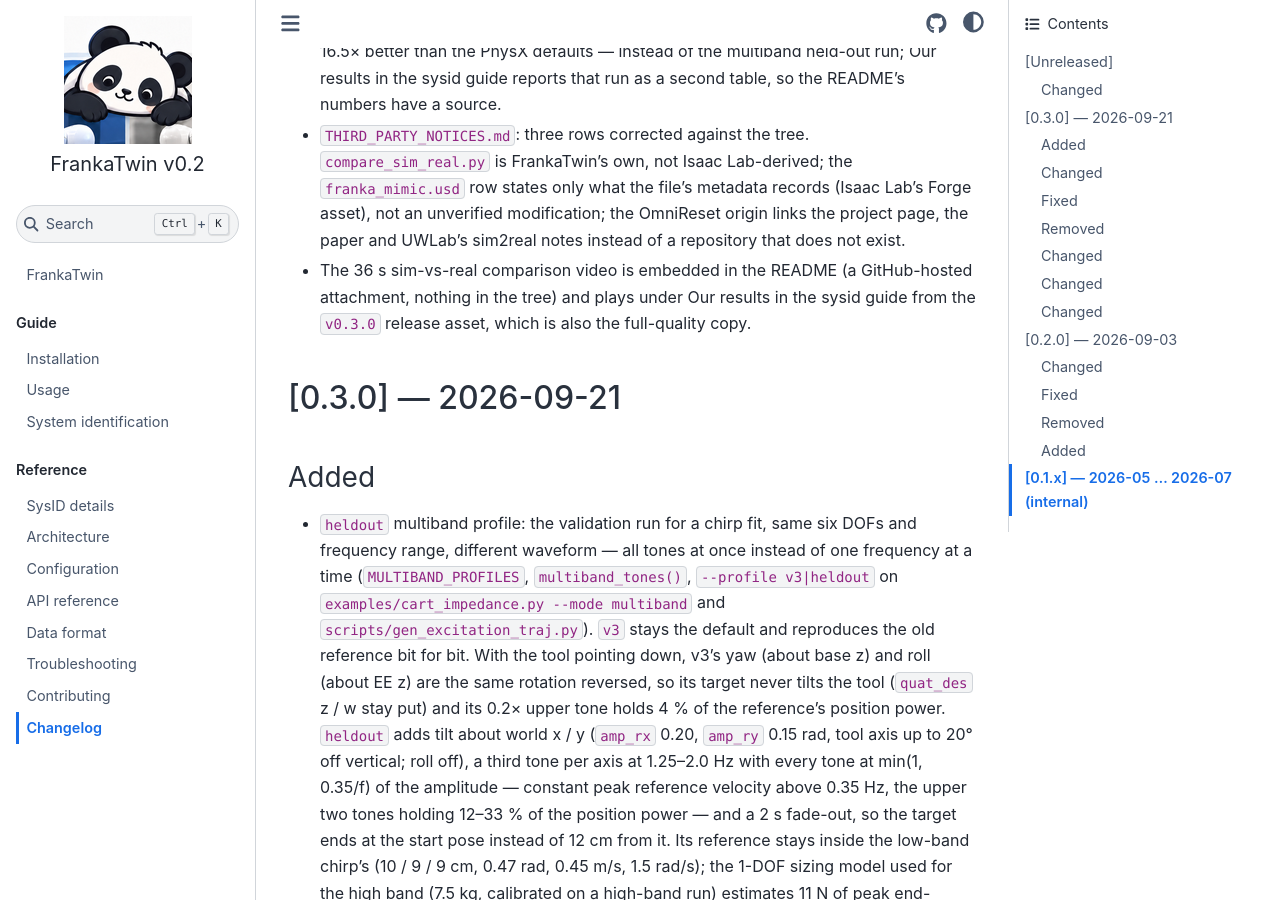
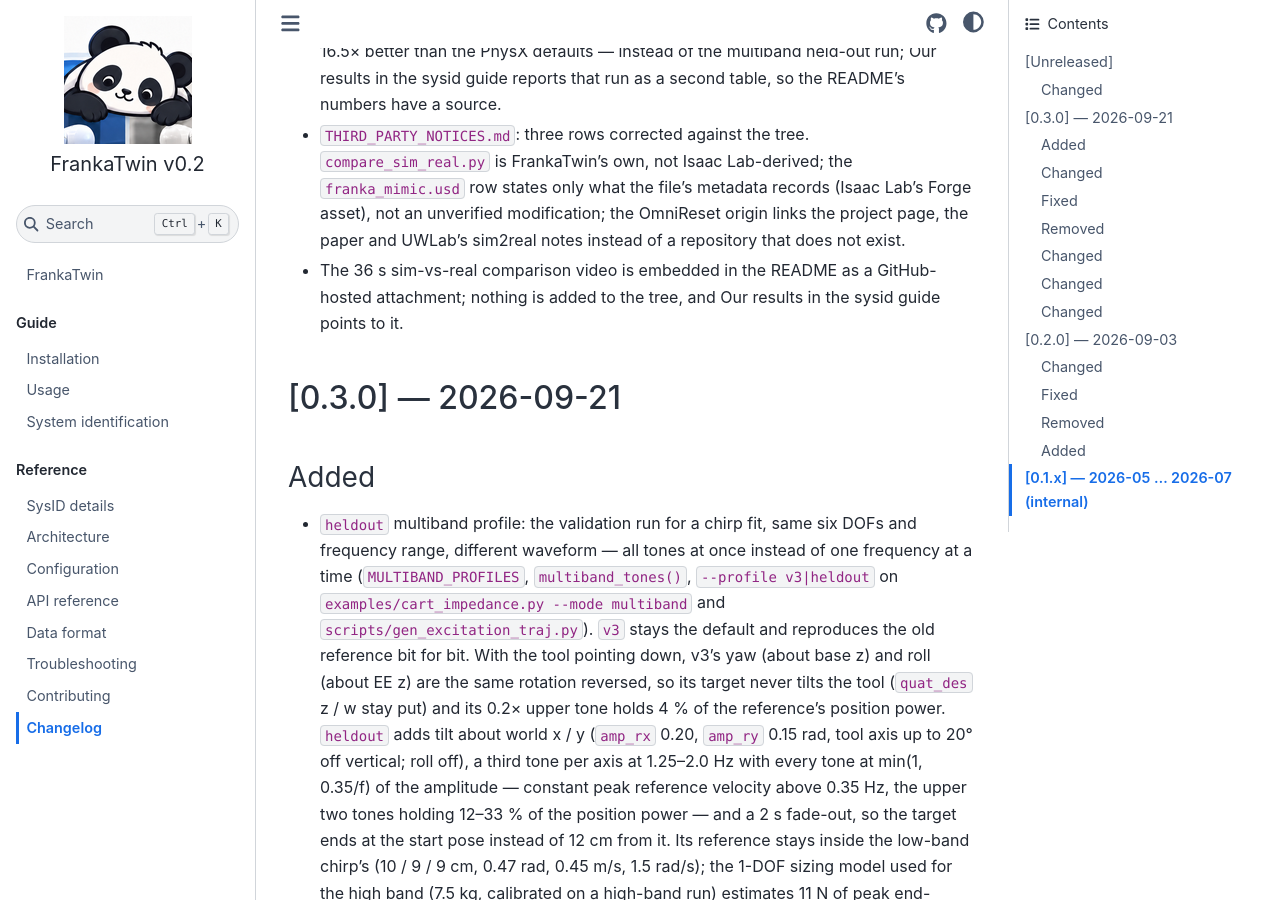
Before and after one commit to tsrobcvai/frankatwin, a Sphinx documentation site: the page built from docs/changelog.md, in a window 1280 px wide and 900 px high, scrolled down 376 px. Built offline with Sphinx 7.4.7 and the Sphinx Book theme 1.1.4, drawn with Linux system fonts in a browser that asks for light colours.

Commit message:
docs: one copy of the comparison video, the README's
The README caption no longer points to a full-quality release asset, and
the sysid guide no longer plays one: the v0.3.0 asset is being removed, so
the GitHub-hosted attachment in the README is the video's only home. Our
results links to the README instead of embedding a second copy.

```diff
--- a/CHANGELOG.md
+++ b/CHANGELOG.md
@@ -17,10 +17,9 @@ All notable changes to this project are documented here. The format follows
   Lab's Forge asset), not an unverified modification; the OmniReset origin
   links the project page, the paper and UWLab's sim2real notes instead of a
   repository that does not exist.
-- The 36 s sim-vs-real comparison video is embedded in the README (a
-  GitHub-hosted attachment, nothing in the tree) and plays under Our results
-  in the sysid guide from the `v0.3.0` release asset, which is also the
-  full-quality copy.
+- The 36 s sim-vs-real comparison video is embedded in the README as a
+  GitHub-hosted attachment; nothing is added to the tree, and Our results in
+  the sysid guide points to it.
 
 ## [0.3.0] — 2026-09-21
 
```
Also changed, not shown: README.md (+1 -1 lines), docs/sysid.md (+3 -7 lines).
